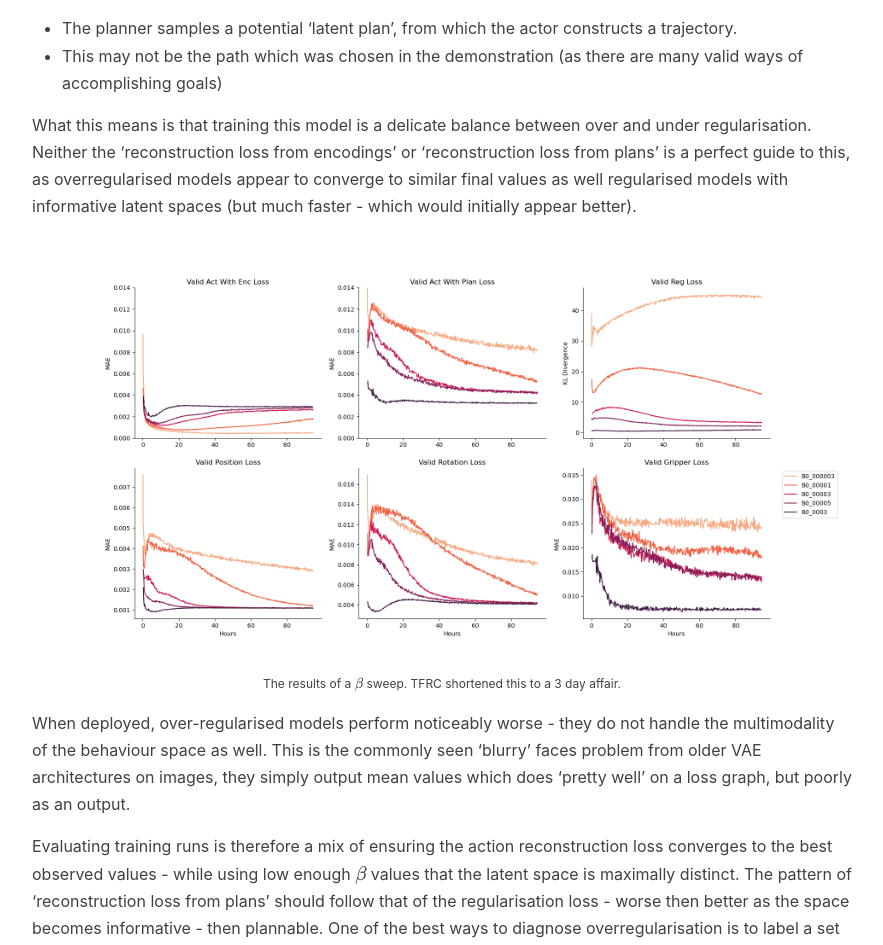
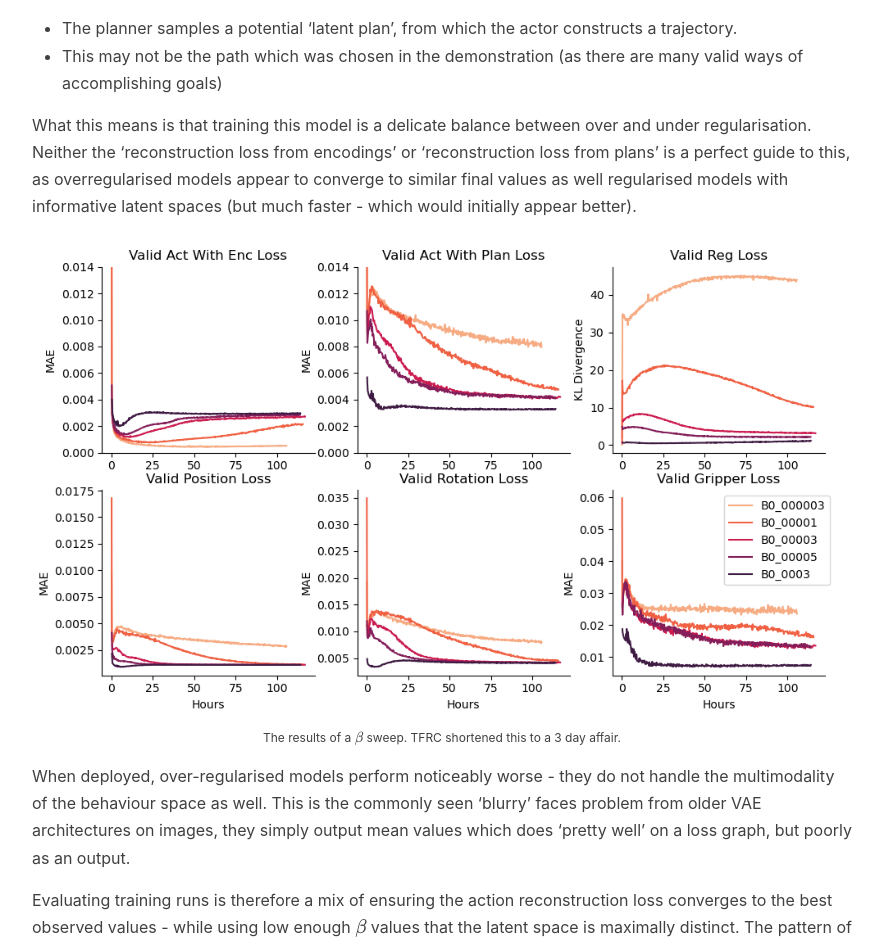
Before and after one commit to sholtodouglas/sholtodouglas.github.io, a Jekyll site: the page built from _posts/2021-01-29-Learning from Play.md, in a window 1280 px wide. Shown: the part 3772-4717 px from the top of the page, without its empty margins (198-1081 px from the left). Built offline with Jekyll 4.4.1, drawn with Linux system fonts in a browser that asks for light colours; formulas are drawn with MathJax 3.

Commit message:
Update 2021-01-29-Learning from Play.md

```diff
--- a/_posts/2021-01-29-Learning from Play.md
+++ b/_posts/2021-01-29-Learning from Play.md
@@ -67,7 +67,7 @@ Recall that there are two potential latent vector inputs to the actor.
 
 What this means is that training this model is a delicate balance between over and under regularisation. Neither the 'reconstruction loss from encodings' or 'reconstruction loss from plans' is a perfect guide to this, as overregularised models appear to converge to similar final values as well regularised models with informative latent spaces (but much faster - which would initially appear better).
 
-{% include image.html url="/images/play/all_plots.png" description="The results of a $ \beta $ sweep. TFRC shortened this to a 3 day affair. " %}
+{% include image.html url="/images/play/screenshot_ims.png" description="The results of a $ \beta $ sweep. TFRC shortened this to a 3 day affair. " %}
 
 When deployed, over-regularised models perform noticeably worse - they do not handle the multimodality of the behaviour space as well. This is the commonly seen 'blurry' faces problem from older VAE architectures on images, they simply output mean values which does 'pretty well' on a loss graph, but poorly as an output.
 
```
